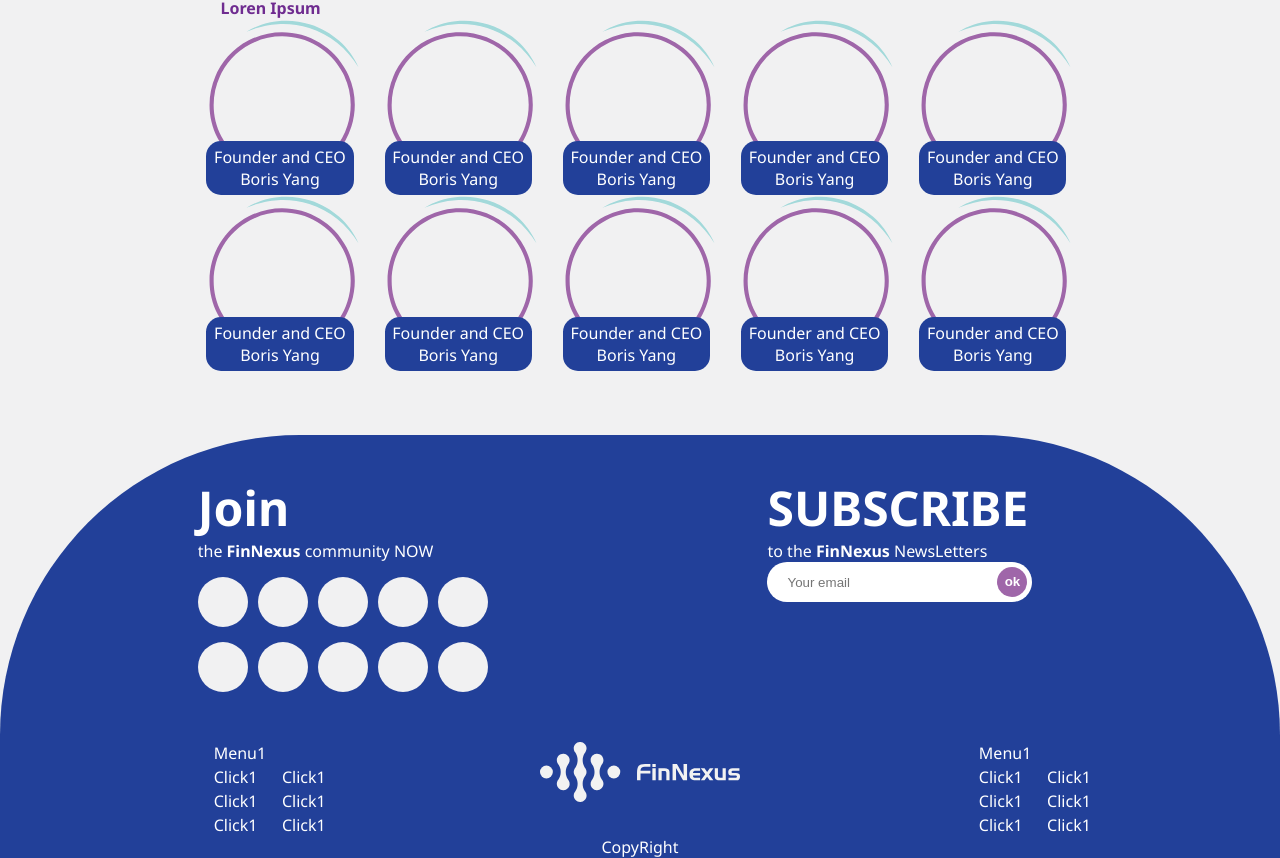
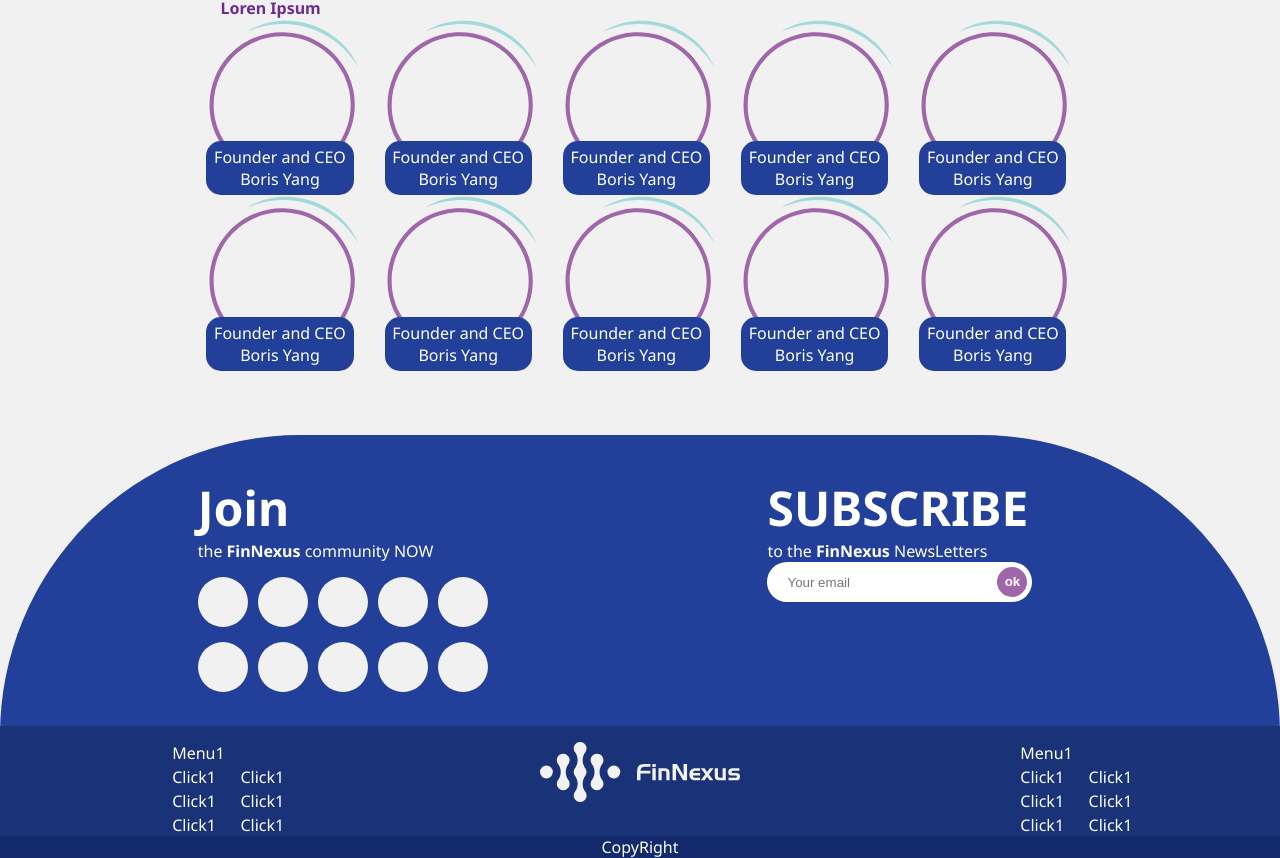
Before and after one commit to FinNexus/finnexus-ui, a Next.js app: page / in a window 1280 px wide. Shown: the part 1956-2814 px from the top of the page. Built offline with nearby package versions, Linux system fonts and the light colour scheme.

Commit message:
copyright and contat menu

```diff
--- a/pages/index.js
+++ b/pages/index.js
@@ -216,6 +216,11 @@ export default function Home() {
               </span>
             </Grid>
           </Grid>
+        </Container>
+      </Container>
+      {/** END -- Bottom Section */}
+      <Container maxWidth="lg" className={styles.contactMenu}>
+        <Container maxWidth="lg">
           <Grid container justify="space-around" direction="row" spacing={4}>
             <Grid item>
               <div className={styles.menuBox}>
@@ -243,10 +248,11 @@ export default function Home() {
               </div>
             </Grid>
           </Grid>
-          <div className={styles.copyright}><p>CopyRight</p></div>
         </Container>
       </Container>
-      {/** END -- Bottom Section */}
+      <Container maxWidth="lg" className={styles.copyrightBox}>
+        <div className={styles.copyright}><p>CopyRight</p></div>
+      </Container>
     </div >
   );
 }
--- a/styles/Home.module.css
+++ b/styles/Home.module.css
@@ -17,8 +17,8 @@
 
 .bkgImgBlueInverted {
   background-color: var(--top-color);
-    border-top-left-radius: 300px;
-    border-top-right-radius: 300px;
+  border-top-left-radius: 300px;
+  border-top-right-radius: 300px;
 }
 
 .centerContent {
@@ -335,6 +335,16 @@ span.userPicIcon:first-of-type {
   color: white;
 }
 
+.copyrightBox {
+  background-color: #12296b;
+  border-radius: 0;
+}
+
+.contactMenu {
+  background-color: #1a3277;
+  border-radius: 0;
+}
+
 .liqAndInfo {
   margin-top: 10px;
   margin-bottom: 40px;
```
